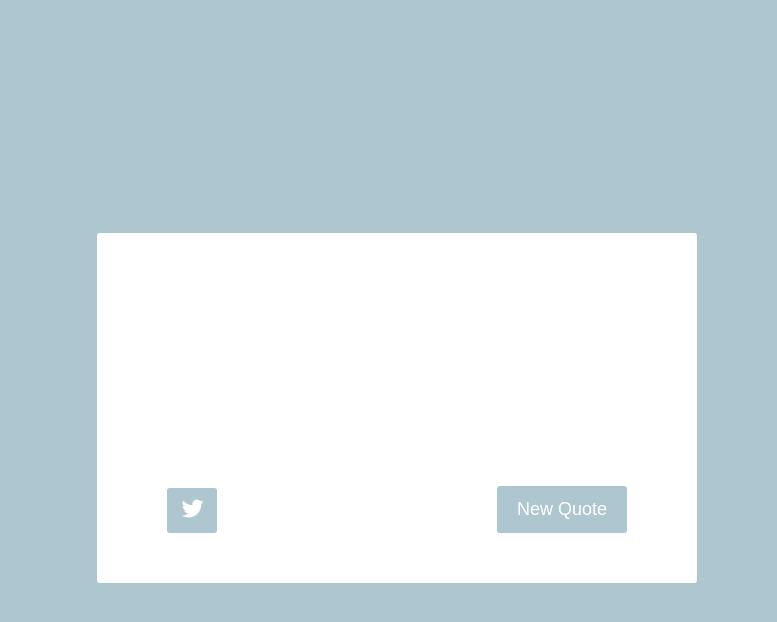
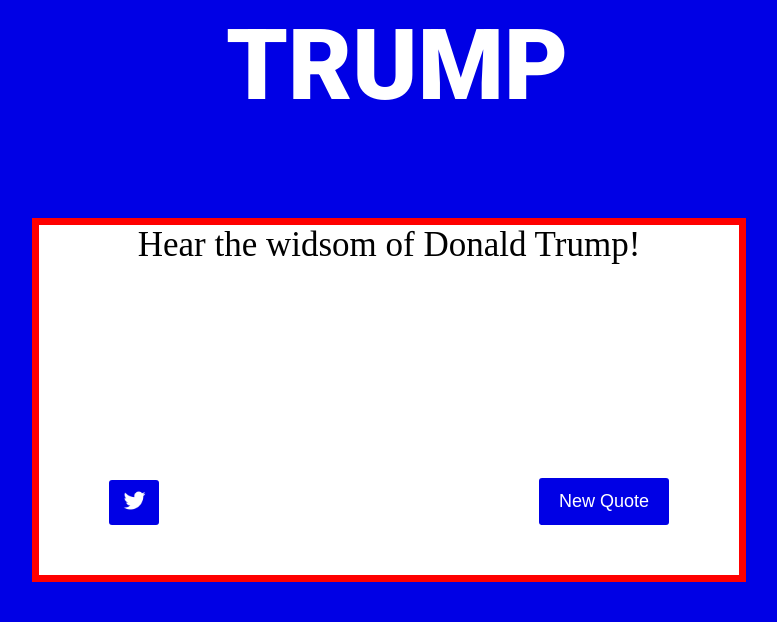
Before and after one commit to ngarciaiii/FreeCodeCamp, a plain HTML site: page Random Quote Machine/index.html in a window 1280 px wide. Shown: the whole page, without its empty margins (251-1028 px from the left). Drawn offline with nearby package versions, Linux system fonts and the light colour scheme.

Commit message:
add google fonts

```diff
--- a/Random Quote Machine/index.html
+++ b/Random Quote Machine/index.html
@@ -2,20 +2,22 @@
 
 <html>
 <head>
+	<link href="https://fonts.googleapis.com/css?family=Roboto:900|Slabo+27px" rel="stylesheet">
 	<link href='style.css' rel='stylesheet'>
 </head>
 <body>
-
+ <div>
+	<div class = "header" >
+		<h1> TRUMP </h1>
+	</div>
 	<div class = "box">
-
-		<div class = "quote">
-
+		<div id = "message">
+			Hear the widsom of Donald Trump!
         </div>
-
 		<button type="button" value="Change color">New Quote</button>
   		<a href="https://twitter.com/share" class="twitter-share-button" data-show-count="false"><button type= "button" value= "Change color" id="tweet"> <img src="IMG/Twitter2.png" alt= "twitter logo" class="twitter"></button></a>
 	</div>
-
+</div>
 <script src="https://ajax.googleapis.com/ajax/libs/jquery/3.1.1/jquery.min.js"></script>
 <script async src="//platform.twitter.com/widgets.js" charset="utf-8"></script>
 <script type="text/javascript" src="main.js"></script>
--- a/Random Quote Machine/main.js
+++ b/Random Quote Machine/main.js
@@ -1,8 +1,7 @@
 //color changes on click
 
-var colors = [ '#F49AC2', '#CB99C9', '#E84751', '#C23B22', '#FFD1DC', '#DEA5A4', '#AEC6CF', '#77DD77',
-			   '#CFCFC4', '#B39EB5', '#FFB347', '#B19CD9', '#FF6961', '#03C03C', '#FDFD96', '#836953',
-			   '#779ECB', '#966FD6'], i = 0;
+var colors = [ '#00004C','#E50000', '#000066', '#CE0000', '#00007F', '#B70000', '#000099', '#A00000', '#0000B2',
+			   '#890000', '#0000CC'], i = 0;
 
 
 $(document).ready(function() {
@@ -10,7 +9,7 @@
 	$("button").on("click", function(){
 		$.getJSON("https://api.whatdoestrumpthink.com/api/v1/quotes/random", function(data, status){
 			var quote = data.message;
-			alert(quote);
+			$("#message").text(quote);
 		});
 
 	    $("body").css("backgroundColor", colors[i]);
--- a/Random Quote Machine/style.css
+++ b/Random Quote Machine/style.css
@@ -1,27 +1,53 @@
 body{
-	background-color: #AEC6CF;
+	background-color: #0000E5;
 	height: 100%;
 	width: 100%;
 	position: absolute;
 	-webkit-transition:1.5s;
 }
 
+.header h1 {
+    font-family: 'Roboto', sans-serif;
+    font-size: 130px;
+    font-size-adjust:0.40;
+    font-weight:700;
+    font-style:normal;
+    color: white;
+
+    display:table;
+    margin: 0 auto;
+}
+
 .box {
 	height: 350px;
-	width: 600px;
+	width: 700px;
 	background-color: #FFFFFF;
-	border-radius: 3px;
+    border: 7px solid;
+    border-color: red;
 
-	position: absolute;
-    top:0;
+	position: fixed;
+    top: 0;
     bottom: 0;
     left: 0;
     right: 0;
     margin: auto;
 }
 
+#message {
+    font-family: 'Slabo', serif;
+    font-size: 35px;
+    font-style:normal;
+    color: black;
+
+    vertical-align: middle;
+    text-align: center;
+    margin: auto 0;
+
+
+}
+
 button {
-	background-color: #AEC6CF;
+	background-color: #0000E5;
 	border: none;
     border-radius: 3px;
     width: 130px;
@@ -40,7 +66,7 @@
 }
 
 #tweet {
-	background-color: #AEC6CF;
+	background-color: #0000E5;
 	border: none;
     border-radius: 3px;
     width: 50px;
@@ -76,11 +102,3 @@
 button:active {
 	 -webkit-transition: 1.5s;
 }
-
-/*.theysaidso{
-	position: absolute;
-	bottom: 0;
-	left: 50%;
-	right: 50%
-    margin: 0 auto;
-}*/
```
